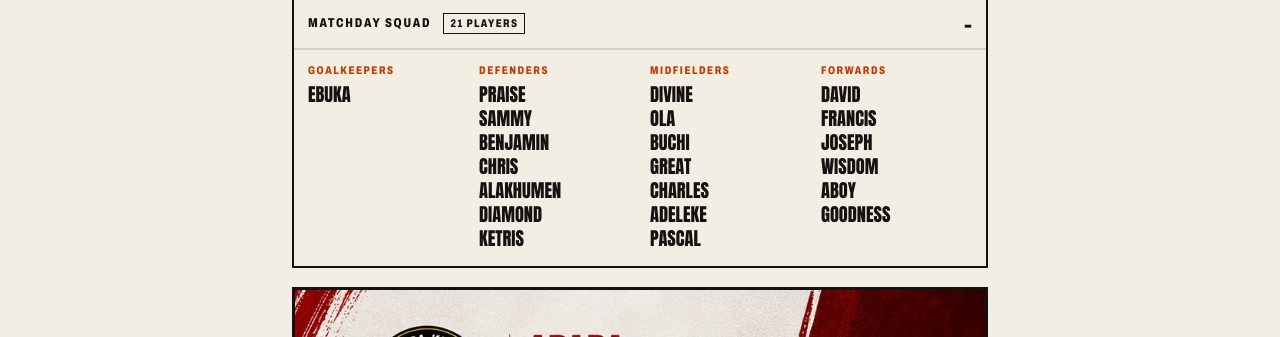
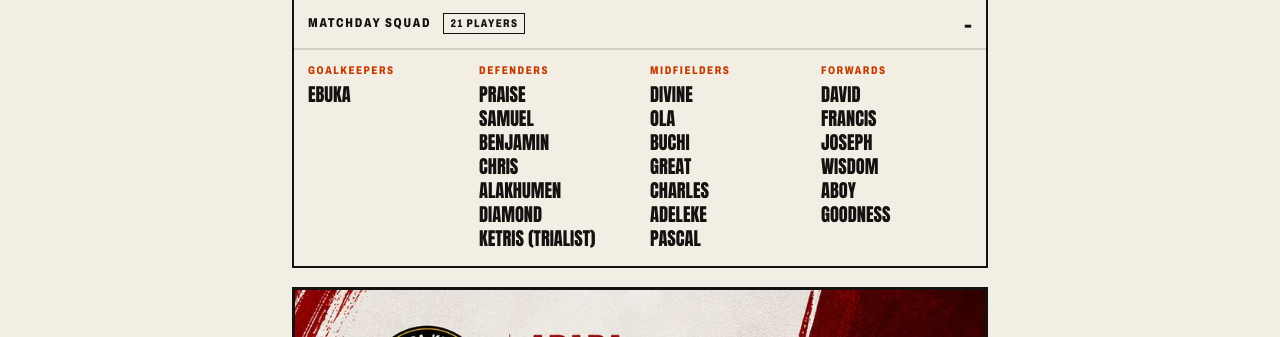
Before and after one commit to emekachriis/apapafc.xyz, a Jekyll site: the page built from _posts/2026-11-13-next-up-skyworld-academy.md, in a window 1280 px wide and 900 px high, scrolled down 1263 px. Shown: the part 156-493 px from the top of the window. Built offline with Jekyll 4.4.1, drawn with Linux system fonts in a browser that asks for light colours.

Commit message:
Matchday squad: Sammy is Samuel; Ketris is a trialist
Co-Authored-By: Claude Opus 5.5 <noreply@anthropic.com>
Claude-Session: https://claude.ai/code/session_01WYXfpp4H5Lv6eQuJcXzwTC

```diff
--- a/_data/fixtures.yml
+++ b/_data/fixtures.yml
@@ -78,7 +78,7 @@
   venue: FHA Festac
   squad:
     GK: [Ebuka]
-    DEF: [Praise, Sammy, Benjamin, Chris, Alakhumen, Diamond, Ketris]
+    DEF: [Praise, Samuel, Benjamin, Chris, Alakhumen, Diamond, "Ketris (trialist)"]
     MID: [Divine, Ola, Buchi, Great, Charles, Adeleke, Pascal]
     FWD: [David, Francis, Joseph, Wisdom, Aboy, Goodness]
 
```
